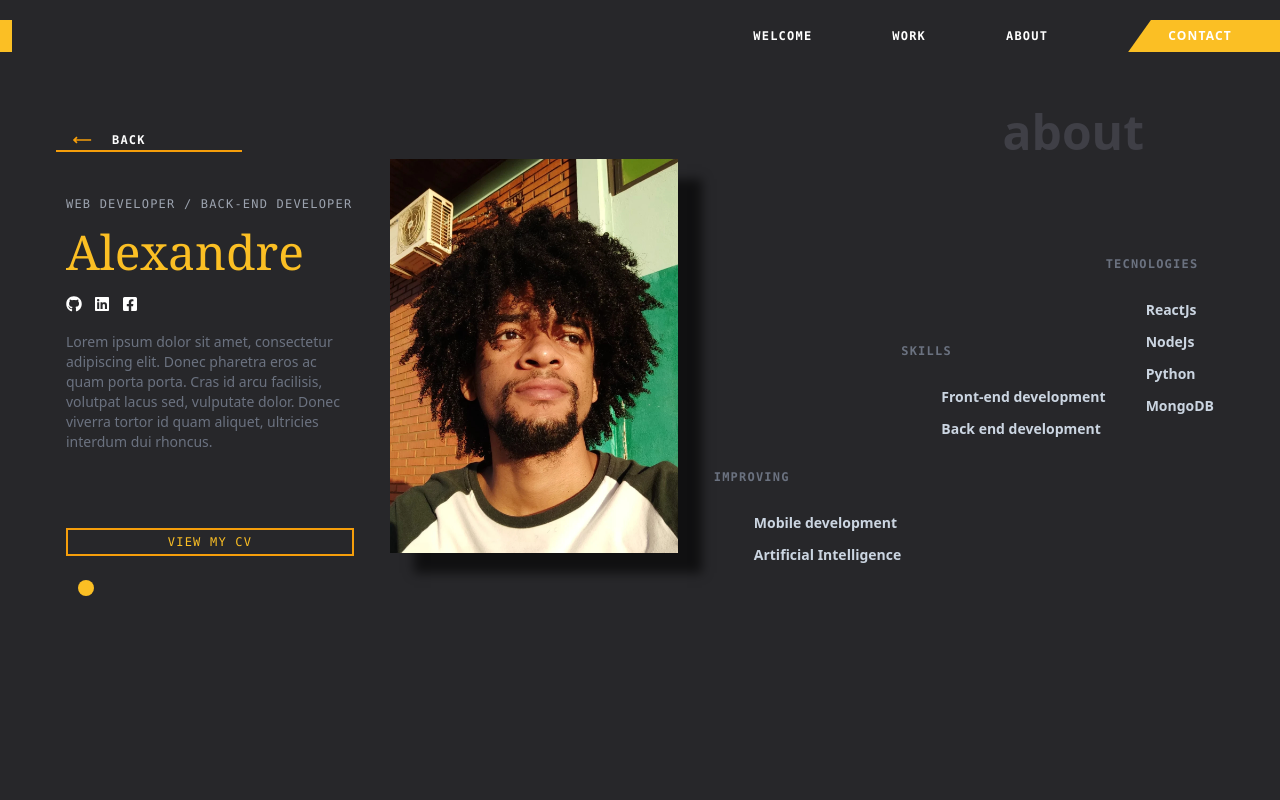
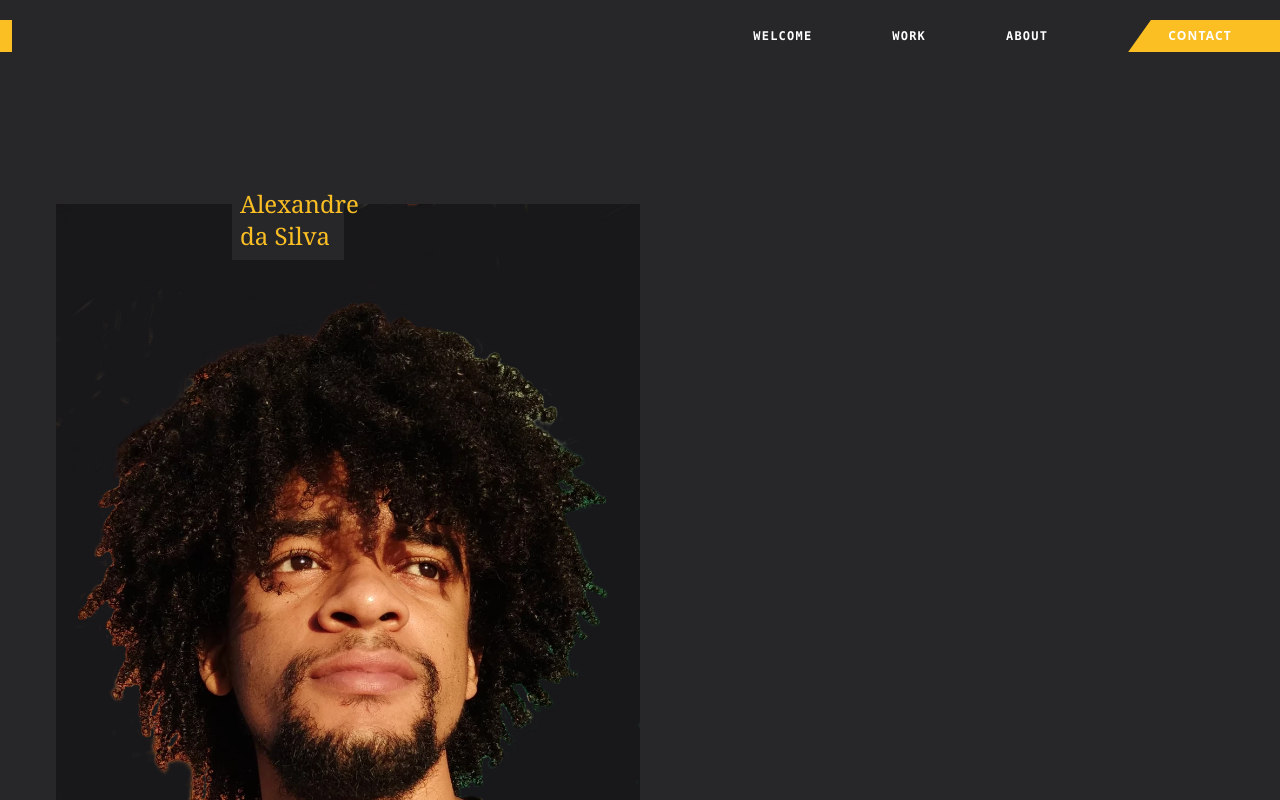
Before and after one commit to phytter/curriculum-site, a React (Vite) app: page / in a window 1280 px wide. Shown: the top 800 px of the page. Built offline with nearby package versions, Linux system fonts and the light colour scheme.

Commit message:
feat: starting the home page

```diff
--- a/package.json
+++ b/package.json
@@ -13,6 +13,7 @@
     "react-icons": "^4.3.1"
   },
   "devDependencies": {
+    "@types/node": "^17.0.38",
     "@types/react": "^18.0.0",
     "@types/react-dom": "^18.0.0",
     "@vitejs/plugin-react": "^1.3.0",
--- a/src/App.tsx
+++ b/src/App.tsx
@@ -1,61 +1,12 @@
-import { FaGithub, FaLinkedin, FaFacebookSquare } from 'react-icons/fa'
-import { Header, Content, ContentHeader } from "./presentation/components"
-import ProfilePicture from './assets/profile-picture.jpg'
-
-type InformationBoxProps = {
-  skills: string[],
-  title: string,
-  className: string
-}
-
-const InfomationBox = (props: InformationBoxProps) => {
-  return (
-    <div className={`xl:relative ${props.className}`}>
-      <h3 className="text-gray-500 font-mono font-semibold tracking-widest mb-7 text-xs">{props.title}</h3>
-      <div className="flex flex-col gap-3 lg:pl-10 text-slate-300 font-bold text-sm">
-        {props.skills.map(skill => (<p>{skill}</p>))}
-      </div>
-    </div>
-  )
-}
+import { Header } from "./presentation/components"
+import { Home } from './presentation/pages'
 
 function App() {
 
   return (
     <div className="bg-zinc-800 min-h-screen">
       <Header />
-      <Content className="flex flex-col min-h-[calc(80vh_-_32px_-_1.25rem)]">
-        <ContentHeader />
-        <div className="flex-1 flex flex-col md:flex-row flex-wrap justify-center items-center md:items-stretch  md:justify-around sm:gap-4">
-          <div className="flex flex-col justify-center">
-            <p className="text-gray-400 text-xs font-mono tracking-widest">WEB DEVELOPER / BACK-END DEVELOPER</p>
-            <h1 className="text-amber-400 font-serif text-5xl mt-4">Alexandre</h1>
-            <div className="flex gap-3 text-white mt-5">
-              <FaGithub />  <FaLinkedin /> <FaFacebookSquare />
-            </div>
-            <p className="text-gray-500 text-sm mt-5 w-72 mb-14">
-              Lorem ipsum dolor sit amet, consectetur adipiscing elit. Donec pharetra eros ac quam porta porta. Cras id arcu facilisis, volutpat lacus sed, vulputate dolor. Donec viverra tortor id quam aliquet, ultricies interdum dui rhoncus.
-            </p>
-
-            <a href="#" className="block sm:inline mb-5 sm:mb-0 font-mono mt-5 text-amber-400 text-xs tracking-widest py-1 px-1 border-2 border-amber-500 text-center">
-              VIEW MY CV
-            </a>
-
-            <div className="rounded-full mt-6 ml-3 w-4 bg-amber-400 h-4 hidden md:block" />
-          </div>
-          <div className="flex flex-col justify-center">
-            <div className="xl:-mt-20">
-              <img src={ProfilePicture} alt="me" className="w-72 shadow-3xl" />
-            </div>
-          </div>
-
-          <div className="flex flex-row justify-around mt-10 lg:mt-5 w-full overflow-hidden xl:w-fit">
-            <InfomationBox className="top-2/3" title="IMPROVING" skills={['Mobile development', 'Artificial Intelligence']} />
-            <InfomationBox className="top-1/3" title="SKILLS" skills={['Front-end development', 'Back end development']} />
-            <InfomationBox className="top-10" title="TECNOLOGIES" skills={['ReactJs', 'NodeJs', 'Python', 'MongoDB']} />
-          </div>
-        </div>
-      </Content>
+      <Home />
     </div>
   )
 }
--- /dev/null
+++ b/src/presentation/pages/about/index.tsx
@@ -0,0 +1,60 @@
+import { FaGithub, FaLinkedin, FaFacebookSquare } from 'react-icons/fa'
+import { Content, ContentHeader } from "@/presentation/components"
+import ProfilePicture from '@/assets/profile-picture.jpg'
+
+type InformationBoxProps = {
+  skills: string[],
+  title: string,
+  className: string
+}
+
+const InfomationBox = (props: InformationBoxProps) => {
+  return (
+    <div className={`xl:relative ${props.className}`}>
+      <h3 className="text-gray-500 font-mono font-semibold tracking-widest mb-7 text-xs">{props.title}</h3>
+      <div className="flex flex-col gap-3 lg:pl-10 text-slate-300 font-bold text-sm">
+        {props.skills.map(skill => (<p>{skill}</p>))}
+      </div>
+    </div>
+  )
+}
+
+function About() {
+
+  return (
+    <Content className="flex flex-col min-h-[calc(80vh_-_32px_-_1.25rem)]">
+      <ContentHeader />
+      <div className="flex-1 flex flex-col md:flex-row flex-wrap justify-center items-center md:items-stretch  md:justify-around sm:gap-4">
+        <div className="flex flex-col justify-center">
+          <p className="text-gray-400 text-xs font-mono tracking-widest">WEB DEVELOPER / BACK-END DEVELOPER</p>
+          <h1 className="text-amber-400 font-serif text-5xl mt-4">Alexandre da Silva</h1>
+          <div className="flex gap-3 text-white mt-5">
+            <FaGithub />  <FaLinkedin /> <FaFacebookSquare />
+          </div>
+          <p className="text-gray-500 text-sm mt-5 w-72 mb-14">
+            Lorem ipsum dolor sit amet, consectetur adipiscing elit. Donec pharetra eros ac quam porta porta. Cras id arcu facilisis, volutpat lacus sed, vulputate dolor. Donec viverra tortor id quam aliquet, ultricies interdum dui rhoncus.
+          </p>
+
+          <a href="#" className="block sm:inline mb-5 sm:mb-0 font-mono mt-5 text-amber-400 text-xs tracking-widest py-1 px-1 border-2 border-amber-500 text-center">
+            VIEW MY CV
+          </a>
+
+          <div className="rounded-full mt-6 ml-3 w-4 bg-amber-400 h-4 hidden md:block" />
+        </div>
+        <div className="flex flex-col justify-center">
+          <div className="xl:-mt-20">
+            <img src={ProfilePicture} alt="me" className="w-72 shadow-3xl" />
+          </div>
+        </div>
+
+        <div className="flex flex-row justify-around mt-10 lg:mt-5 w-full overflow-hidden xl:w-fit">
+          <InfomationBox className="top-2/3" title="IMPROVING" skills={['Mobile development', 'Artificial Intelligence']} />
+          <InfomationBox className="top-1/3" title="SKILLS" skills={['Front-end development', 'Back end development']} />
+          <InfomationBox className="top-10" title="TECNOLOGIES" skills={['ReactJs', 'NodeJs', 'Python', 'MongoDB']} />
+        </div>
+      </div>
+    </Content>
+  )
+}
+
+export default About
--- /dev/null
+++ b/src/presentation/pages/home/index.tsx
@@ -0,0 +1,18 @@
+import { Content } from "@/presentation/components"
+import ProfilePicture from '@/assets/transparent-profile.png'
+
+const Home: React.FC = () => {
+  return (
+    <Content>
+        <div>
+          <h1 className="text-amber-400 font-serif text-2xl mt-4 w-28 relative top-14 left-44 p-2 bg-zinc-800 ">
+            Alexandre da Silva
+          </h1>
+
+          <img src={ProfilePicture} alt="me" className="w-1/2 bg-zinc-900"/>
+        </div>
+    </Content>
+  )
+}
+
+export default Home
--- /dev/null
+++ b/src/presentation/pages/index.ts
@@ -0,0 +1,2 @@
+export { default as About } from './about'
+export { default as Home } from './home'
--- a/tsconfig.json
+++ b/tsconfig.json
@@ -14,7 +14,11 @@
     "resolveJsonModule": true,
     "isolatedModules": true,
     "noEmit": true,
-    "jsx": "react-jsx"
+    "jsx": "react-jsx",
+    "baseUrl": ".",
+    "paths": {
+      "@/*": ["./src/*"]
+    }
   },
   "include": ["src"],
   "references": [{ "path": "./tsconfig.node.json" }]
--- a/vite.config.ts
+++ b/vite.config.ts
@@ -1,7 +1,11 @@
 import { defineConfig } from 'vite'
 import react from '@vitejs/plugin-react'
+const path = require('path')
 
 // https://vitejs.dev/config/
 export default defineConfig({
+  alias:{
+    '@' : path.resolve(__dirname, './src')
+  },
   plugins: [react()]
 })
```
Also changed, not shown: src/assets/transparent-profile.png (added), 1 other file (tests, documents, lock files or other folders).
